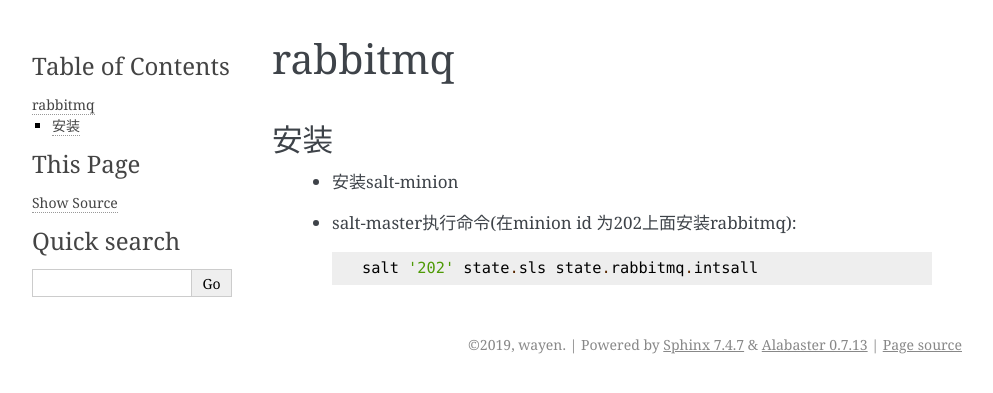
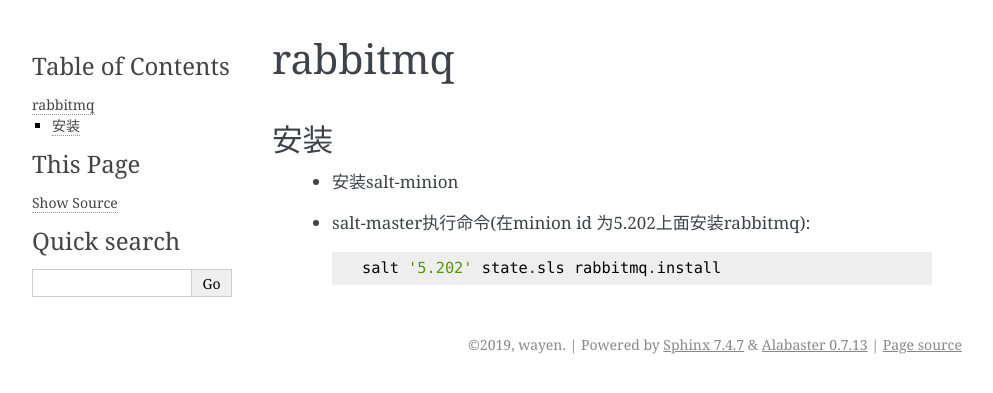
Before and after one commit to wojunnihou/pylearn, a Sphinx documentation site: the page built from doc/source/devops/salt/state/rabbitmq/index.rst, in a window 1280 px wide. Shown: the top 393 px of the page, without its empty margins (148-1141 px from the left). Built offline with Sphinx 7.4.7, drawn with Linux system fonts in a browser that asks for light colours.

Commit message:
rabbitmq安装

```diff
--- a/doc/source/devops/salt/index.rst
+++ b/doc/source/devops/salt/index.rst
@@ -7,3 +7,8 @@
 
    salt
    state/rabbitmq/index
+
+简述
+------------------
+
+    常用组件salt快捷安装
--- a/doc/source/devops/salt/state/rabbitmq/index.rst
+++ b/doc/source/devops/salt/state/rabbitmq/index.rst
@@ -6,6 +6,6 @@
 
     * 安装salt-minion
 
-    * salt-master执行命令(在minion id 为202上面安装rabbitmq)::
+    * salt-master执行命令(在minion id 为5.202上面安装rabbitmq)::
 
-        salt '202' state.sls state.rabbitmq.intsall
+        salt '5.202' state.sls rabbitmq.install
```
Also changed, not shown: 1 other file.
